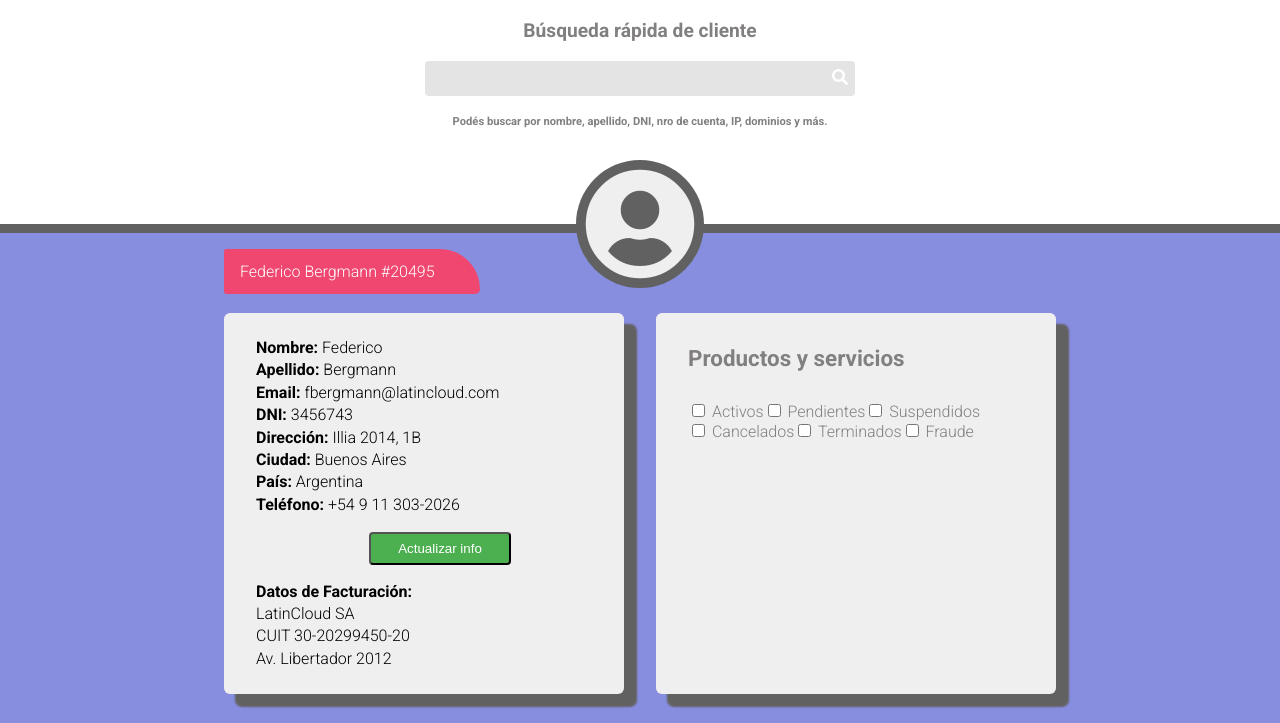
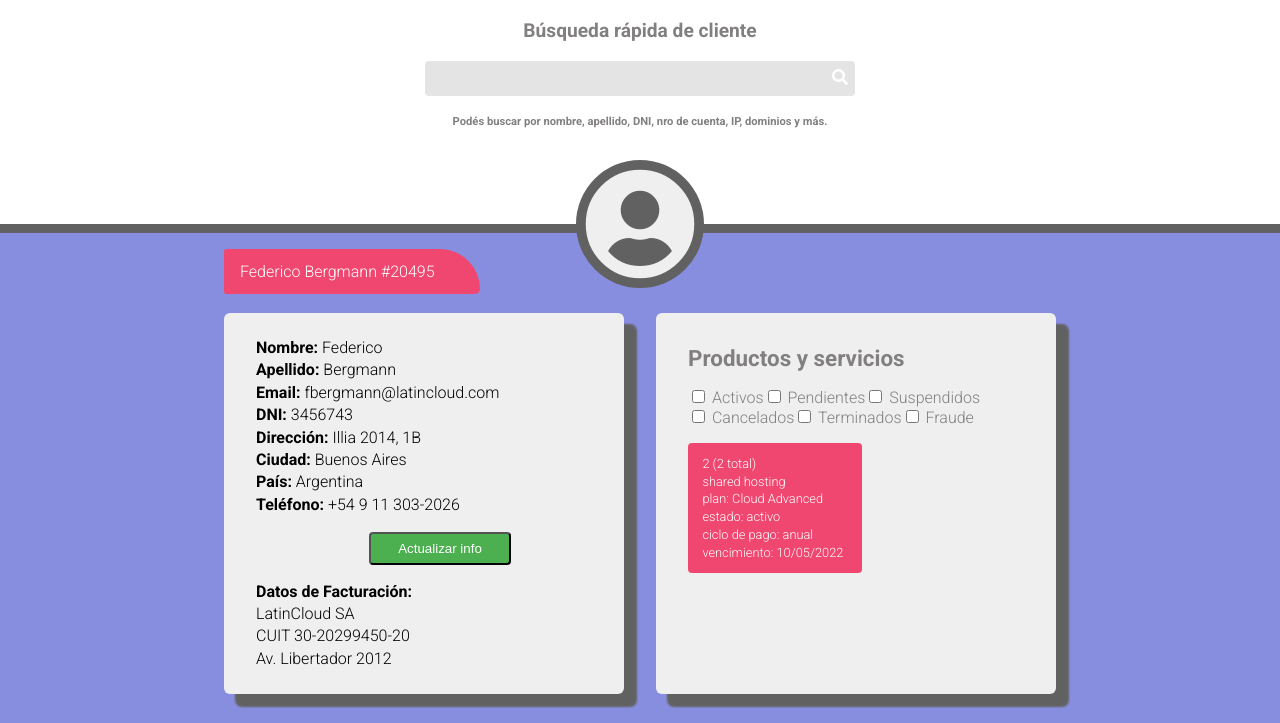
Before and after one commit to latincloud/infoClientes, a plain HTML site: page index.html in a window 1280 px wide. Shown: the top 723 px of the page. Drawn offline with Linux system fonts and the light colour scheme.

Commit message:
add box product

```diff
--- a/index.html
+++ b/index.html
@@ -120,6 +120,26 @@
                                     <li><input type="checkbox" /> <label> Fraude</label></li>
                                 </ul>
                             </div>
+                            <div class="products-wrapper">
+                                <div class="product-box active">
+                                    <p class="total-q">2 (2 total)</p>
+                                    <p class="product">shared hosting</p>
+                                    <p class="plan">plan: Cloud Advanced</p>
+                                    <p class="status">estado: activo</p>
+                                    <p class="payroll">ciclo de pago: anual</p>
+                                    <p class="due-date">vencimiento: 10/05/2022</p>
+                                </div>
+                                <div class="product-box pending">
+                                </div>
+                                <div class="product-box suspended">
+                                </div>
+                                <div class="product-box canceled">
+                                </div>
+                                <div class="product-box ended">
+                                </div>
+                                <div class="product-box fraude">
+                                </div>
+                            </div>
                         </div>
                     </div>
                     <div class="card card-bottom-left">
--- a/infocliente.css
+++ b/infocliente.css
@@ -188,6 +188,7 @@ textarea:focus, input:focus{
 
 .user-services h4 {
     font-size: 1.4em;
+    margin-bottom: .2em;
 }
 
 .check-wrapper {
@@ -200,6 +201,18 @@ textarea:focus, input:focus{
     max-width: 19em;
     display: flex;
     flex-flow: row wrap;
+}
+
+.product-box {
+    max-width: 10em;
+    line-height: 0.4;
+    padding: .3em 0 .3em .9em;
+    color: #FFF;
+    border-radius: 4px;
+}
+
+.active {
+    background: #EF476F;
 }
 
 /* Checkbox element, when checked */
```
